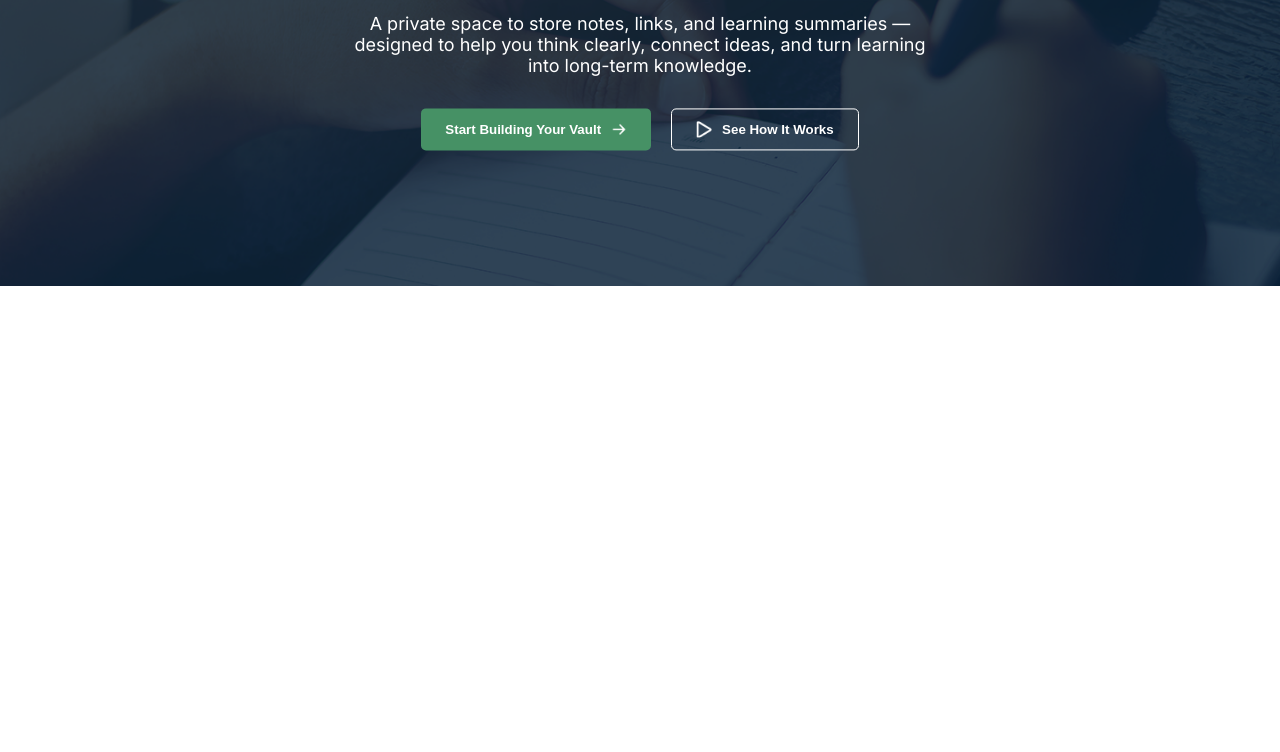
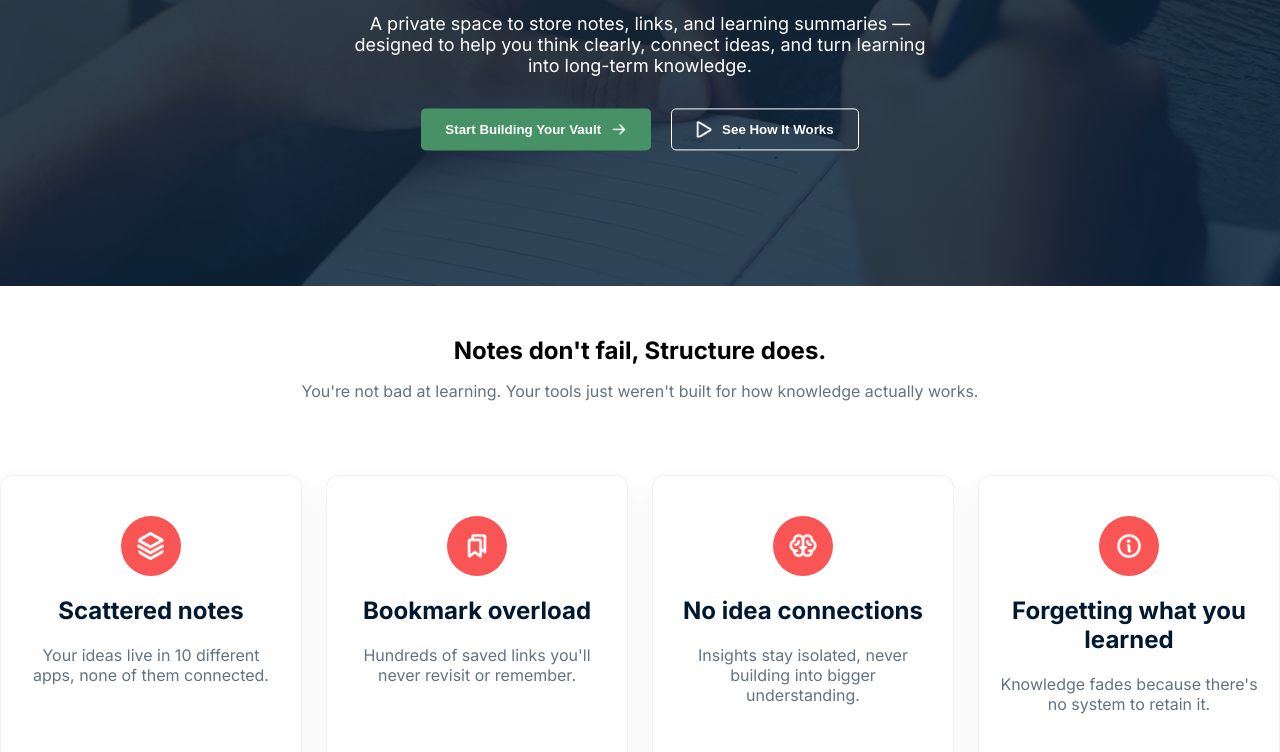
Before and after one commit to jfoni/PH-A1, a plain HTML site: page index.html in a window 1280 px wide. Shown: the part 448-1200 px from the top of the page. Before the commit the page ends 800 px from the top, so only its background shows below. Drawn offline with Linux system fonts and the light colour scheme.

Commit message:
designed cards and fxied images

```diff
--- a/index.html
+++ b/index.html
@@ -63,3 +63,36 @@
             </div>
         </div>
     </section>
+
+    <section id="instruction">
+        <div class="instruction-container">
+            <div class="section-heading">
+                <h1>Notes don't fail, Structure does.</h1>
+                <p>You're not bad at learning. Your tools just weren't built for how knowledge actually works.</p>
+            </div>
+
+            <div class="instruction-box">
+                <div class="instruction-card">
+                    <img src="./assets/Vector.png" alt="">
+                    <h3>Scattered notes</h3>
+                    <p>Your ideas live in 10 different apps, none of them connected.</p>
+                </div>
+                <div class="instruction-card">
+                    <img src="./assets/Bookmarks.png" alt="">
+                    <h3>Bookmark overload</h3>
+                    <p>Hundreds of saved links you'll never revisit or remember.</p>
+                </div>
+                <div class="instruction-card">
+                    <img src="./assets/Brain.png" alt="">
+                    <h3>No idea connections</h3>
+                    <p>Insights stay isolated, never building into bigger understanding.</p>
+                </div>
+                <div class="instruction-card">
+                    <img src="./assets/Info.png" alt="">
+                    <h3>Forgetting what you learned</h3>
+                    <p>Knowledge fades because there's no system to retain it.</p>
+                </div>
+            </div>
+        </div>
+
+    </section>
--- a/styles/assignment.css
+++ b/styles/assignment.css
@@ -158,3 +158,52 @@ nav .list-container h4 {
     width: 16px;
     height: 16px;
 }
+
+#instruction {
+    padding-top: 50px;
+}
+
+#instruction .instruction-container {
+    max-width: 1360px;
+    margin: 0 auto;
+}
+
+#instruction .instruction-container .instruction-box {
+    display: flex;
+    gap: 24px;
+    margin: 0 auto;
+    padding-top: 44px;
+}
+
+.instruction-box .instruction-card {
+    background: #ffffff;
+    padding: 40px 20px;
+    max-width: 260px;
+    border-radius: 12px;
+    text-align: center;
+    box-shadow: 0 10px 30px rgba(0, 0, 0, 0.05);
+    border: 1px solid #f0f0f0;
+}
+
+.instruction-card img {
+    width: 28px;
+    height: 28px;
+    background-color: #F95555;
+    padding: 16px;
+    border-radius: 50%;
+    margin-bottom: 16px;
+}
+
+.instruction-card h3 {
+    font-size: 24px;
+    font-weight: 500px;
+    color: #001931;
+    margin-bottom: 20px;
+}
+
+.instruction-card p {
+    font-size: 16px;
+    line-height: 20px;
+    color: #627382;
+    margin-bottom: 30px;
+}
```
